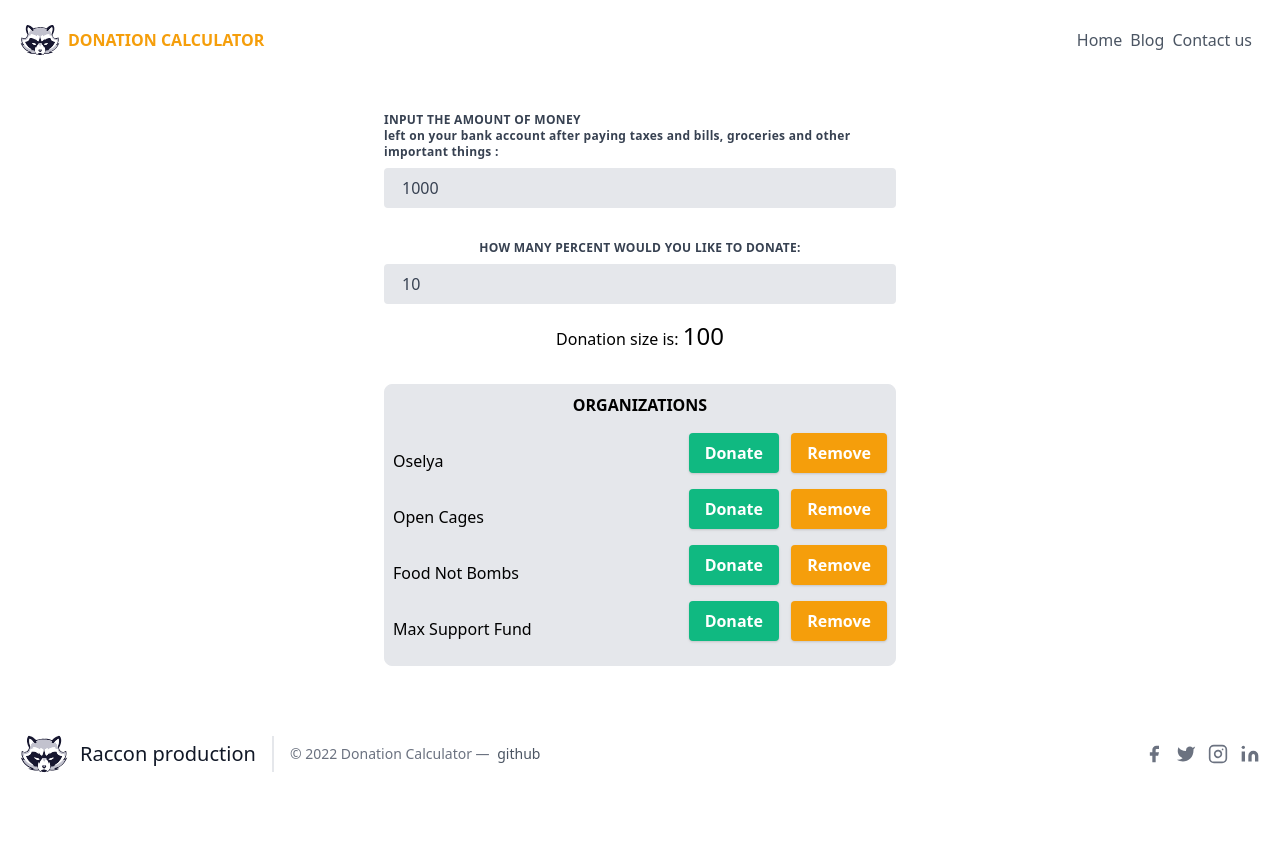
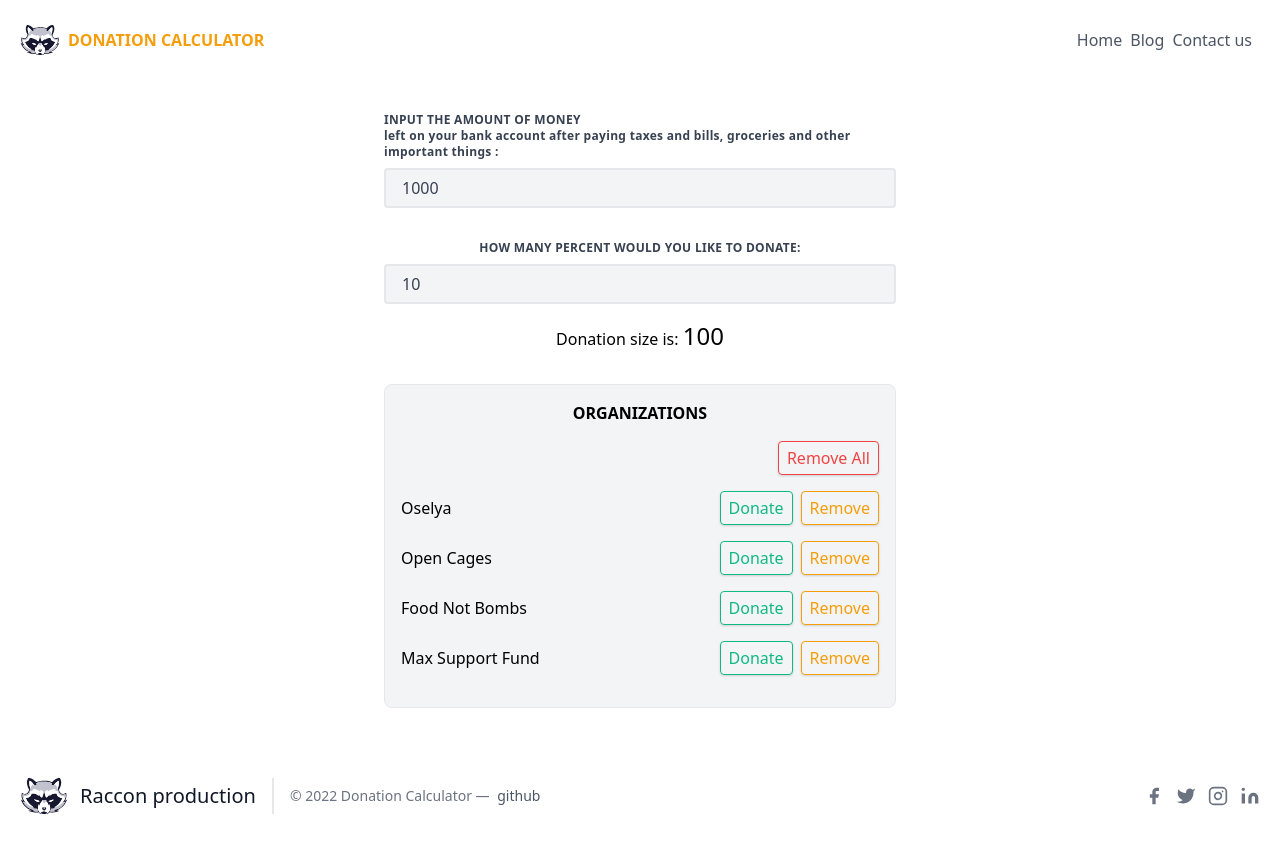
Before and after one commit to mirafedas/svelte-vite-ts, a Svelte app: page / in a window 1280 px wide. Before the commit the page ends 810 px from the top, so only its background shows below. Built offline with nearby package versions, Linux system fonts and the light colour scheme.

Commit message:
created a Button.svelte, added removeAll btn, style enhancements

```diff
--- a/src/components/Calculator.svelte
+++ b/src/components/Calculator.svelte
@@ -21,7 +21,7 @@
     min="0"
     type="number"
     name="money"
-    class="mb-8 bg-gray-200 appearance-none border-2 border-gray-200 rounded w-full py-2 px-4 text-gray-700 leading-tight focus:outline-none focus:bg-white focus:border-purple-500"
+    class="mb-8 bg-gray-100 appearance-none border-2 border-gray-200 rounded w-full py-2 px-4 text-gray-700 leading-tight focus:outline-none focus:bg-white focus:border-purple-500"
   />
   <label
     for="percent"
@@ -34,7 +34,7 @@
     min="0"
     type="number"
     name="percent"
-    class="mb-4 bg-gray-200 appearance-none border-2 border-gray-200 rounded w-full py-2 px-4 text-gray-700 leading-tight focus:outline-none focus:bg-white focus:border-purple-500"
+    class="mb-4 bg-gray-100 appearance-none border-2 border-gray-200 rounded w-full py-2 px-4 text-gray-700 leading-tight focus:outline-none focus:bg-white focus:border-purple-500"
   />
   <p>Donation size is: <span class="text-2xl">{donation}</span></p>
 </section>
--- a/src/components/Organization.svelte
+++ b/src/components/Organization.svelte
@@ -1,5 +1,7 @@
 <script lang="ts">
   import { organizations } from "../stores.js";
+  import Button from "../lib/Button.svelte";
+
   export let organization;
   let isDescriptionShown = false;
 
@@ -20,23 +22,26 @@
 </script>
 
 <li class="flex flex-col">
-  <div class="flex justify-between w-full">
-    <button on:click={toggleDescription} class="hover:text-green-500">
-      {organization.name}
-    </button>
-    <div>
-      <button
-        on:click={goToDonationPage}
-        class="mb-4 mr-2 shadow bg-green-500 hover:bg-green-400 focus:shadow-outline focus:outline-none text-white font-bold py-2 px-4 rounded"
-      >
-        Donate
-      </button>
-      <button
-        on:click={removeOrganization}
-        class="mb-4 shadow bg-yellow-500 hover:bg-yellow-400 focus:shadow-outline focus:outline-none text-white font-bold py-2 px-4 rounded"
-      >
-        Remove
-      </button>
+  <div class="flex flex-col sm:flex-row sm:justify-between w-full">
+    <Button
+      action={toggleDescription}
+      type="text"
+      text={organization.name}
+      customClass="mb-4"
+    />
+    <div class="flex justify-center">
+      <Button
+        action={goToDonationPage}
+        type="submit"
+        text="Donate"
+        customClass="mb-4 mr-2"
+      />
+      <Button
+        action={removeOrganization}
+        type="warning"
+        text="Remove"
+        customClass="mb-4"
+      />
     </div>
   </div>
 
--- a/src/components/Organizations.svelte
+++ b/src/components/Organizations.svelte
@@ -1,18 +1,36 @@
 <script lang="ts">
   import { organizations } from "../stores.js";
   import Organization from "./Organization.svelte";
+  import Button from "../lib/Button.svelte";
+  import { fix_and_outro_and_destroy_block } from "svelte/internal";
 
   let organizations_value;
 
   organizations.subscribe((value) => {
     organizations_value = value;
   });
+
+  function removeAll() {
+    organizations.set([]);
+  }
 </script>
 
 <section
-  class="flex flex-col w-full max-w-lg border rounded-lg bg-gray-200 p-2"
+  class="flex flex-col w-full max-w-lg border rounded-lg bg-gray-100 p-4"
 >
-  <h2 class="font-bold mb-4 uppercase text-center">Organizations</h2>
+  <div class="flex flex-col">
+    <h2 class="font-bold mb-4 uppercase text-center">Organizations</h2>
+    {#if organizations_value?.length}
+      <Button
+        action={removeAll}
+        type="cancel"
+        text="Remove All"
+        customClass="self-end mb-4"
+      />
+    {:else}
+      <p class="text-center mb-4">No organizations found</p>
+    {/if}
+  </div>
 
   {#if organizations_value?.length}
     <ul class="w-full list-none">
--- /dev/null
+++ b/src/lib/Button.svelte
@@ -0,0 +1,26 @@
+<script lang="ts">
+  export let action = () =>
+    console.warn("No onclick button action passed in props");
+  export let text = "";
+  export let type = "";
+  export let customClass = "";
+
+  function getClass() {
+    switch (type) {
+      case "submit":
+        return `${customClass} shadow border border-green-500 hover:bg-green-400 focus:shadow-outline focus:outline-none text-green-500 py-1 px-2 rounded`;
+      case "cancel":
+        return `${customClass} shadow border border-red-500 hover:bg-red-400 focus:shadow-outline focus:outline-none text-red-500 py-1 px-2 rounded`;
+      case "warning":
+        return `${customClass} shadow border border-yellow-500 hover:bg-yellow-400 focus:shadow-outline focus:outline-none text-yellow-500 p1-2 px-2 rounded`;
+      case "text":
+        return `${customClass} hover:text-green-500`;
+      default:
+        return customClass;
+    }
+  }
+</script>
+
+<button on:click={action} class={getClass()}>
+  {text}
+</button>
--- a/src/routes/ContactUs.svelte
+++ b/src/routes/ContactUs.svelte
@@ -1,3 +1,7 @@
+<script lang="ts">
+  import Button from "../lib/Button.svelte";
+</script>
+
 <section class="text-gray-600 body-font relative">
   <div class="container px-5 py-24 mx-auto">
     <div class="flex flex-col text-center w-full mb-12">
@@ -51,10 +55,7 @@
           </div>
         </div>
         <div class="p-2 w-full">
-          <button
-            class="flex mx-auto text-white bg-indigo-500 border-0 py-2 px-8 focus:outline-none hover:bg-indigo-600 rounded text-lg"
-            >Send</button
-          >
+          <Button type="submit" text="Send" customClass="flex mx-auto" />
         </div>
         <div class="p-2 w-full pt-8 mt-8 border-t border-gray-200 text-center">
           <a
```
